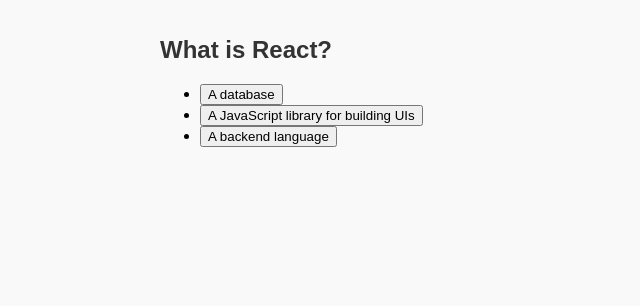
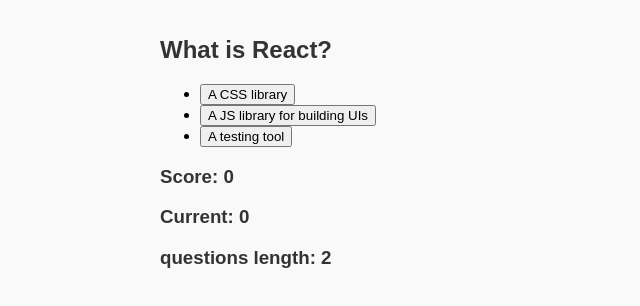
Before and after one commit to NathanVoong/final-year-project, a React (Vite) app in the folder onboarding-app/: page /quiz/1 in a window 1280 px wide. Shown: the top 306 px of the page, without its empty margins (0-640 px from the left). Built offline with nearby package versions, Linux system fonts and the light colour scheme.

Commit message:
FE-2: Add quiz logic (#3)
FE-2

```diff
--- a/onboarding-app/src/pages/Quiz.tsx
+++ b/onboarding-app/src/pages/Quiz.tsx
@@ -4,13 +4,56 @@
 type Answer = {
     id: number;
     answer_text: string;
-    is_correct: boolean; // won't be shown to user
+    is_correct: boolean;
 };
 
 type Question = {
     id: number;
     question_text: string;
     answers: Answer[];
+};
+
+const QUIZ_DATA: Record<string, Question[]> = {
+    '1': [
+        {
+            id: 1,
+            question_text: 'What is React?',
+            answers: [
+                { id: 1, answer_text: 'A CSS library', is_correct: false },
+                { id: 2, answer_text: 'A JS library for building UIs', is_correct: true },
+                { id: 3, answer_text: 'A testing tool', is_correct: false },
+            ],
+        },
+        {
+            id: 2,
+            question_text: 'What language is React written in?',
+            answers: [
+                { id: 1, answer_text: 'Python', is_correct: false },
+                { id: 2, answer_text: 'JavaScript', is_correct: true },
+                { id: 3, answer_text: 'Java', is_correct: false },
+            ],
+        },
+    ],
+    '2': [
+        {
+            id: 1,
+            question_text: 'What does CI/CD stand for?',
+            answers: [
+                { id: 1, answer_text: 'Continuous Integration/Continuous Deployment', is_correct: true },
+                { id: 2, answer_text: 'Code Inspection/Code Debugging', is_correct: false },
+                { id: 3, answer_text: 'Create/Implement', is_correct: false },
+            ],
+        },
+        {
+            id: 2,
+            question_text: 'Which tool is used for hosting in this project?',
+            answers: [
+                { id: 1, answer_text: 'AWS EC2', is_correct: false },
+                { id: 2, answer_text: 'Vercel', is_correct: true },
+                { id: 3, answer_text: 'Netlify', is_correct: false },
+            ],
+        },
+    ],
 };
 
 export default function Quiz() {
@@ -20,33 +63,31 @@
     const [score, setScore] = useState<number | null>(null);
 
     useEffect(() => {
-        // Simulated API call with static data
-        setQuestions([
-            {
-                id: 1,
-                question_text: 'What is React?',
-                answers: [
-                    { id: 1, answer_text: 'A database', is_correct: false },
-                    { id: 2, answer_text: 'A JavaScript library for building UIs', is_correct: true },
-                    { id: 3, answer_text: 'A backend language', is_correct: false },
-                ],
-            },
-        ]);
+        const quiz = QUIZ_DATA[quizId ?? '1'];
+        setQuestions(quiz || []);
+        setScore(null);
+        setCurrent(0);
     }, [quizId]);
 
     const handleAnswer = (selectedId: number) => {
         const isCorrect = questions[current].answers.find(a => a.id === selectedId)?.is_correct;
-        if (isCorrect) setScore(prev => (prev ?? 0) + 1);
-        if (current + 1 < questions.length) {
+        if (isCorrect) {
+            setScore(prev => (prev ?? 0) + 1);
             setCurrent(current + 1);
         } else {
-            setScore((prev) => prev ?? 0); // finalize score
+            setScore(prev => prev ?? 0);
+            setCurrent(current + 1);
         }
+        // if (current + 1 < questions.length) {
+        //     setCurrent(current + 1);
+        // } else {
+        //     setScore(prev => prev ?? 0);
+        // }
     };
 
-    if (!questions.length) return <p>Loading quiz...</p>;
+    if (!questions.length) return <p>Quiz not found or loading...</p>;
     if (score !== null && current >= questions.length) {
-        return <p>You scored {score} out of {questions.length}</p>;
+        return <p>You scored {score ?? 0} out of {questions.length}</p>;
     }
 
     const q = questions[current];
@@ -61,6 +102,9 @@
                     </li>
                 ))}
             </ul>
+            <h3>Score: {score ?? 0}</h3>
+            <h3>Current: {current ?? 0}</h3>
+            <h3>questions length: {questions.length ?? 0}</h3>
         </div>
     );
 }
```
